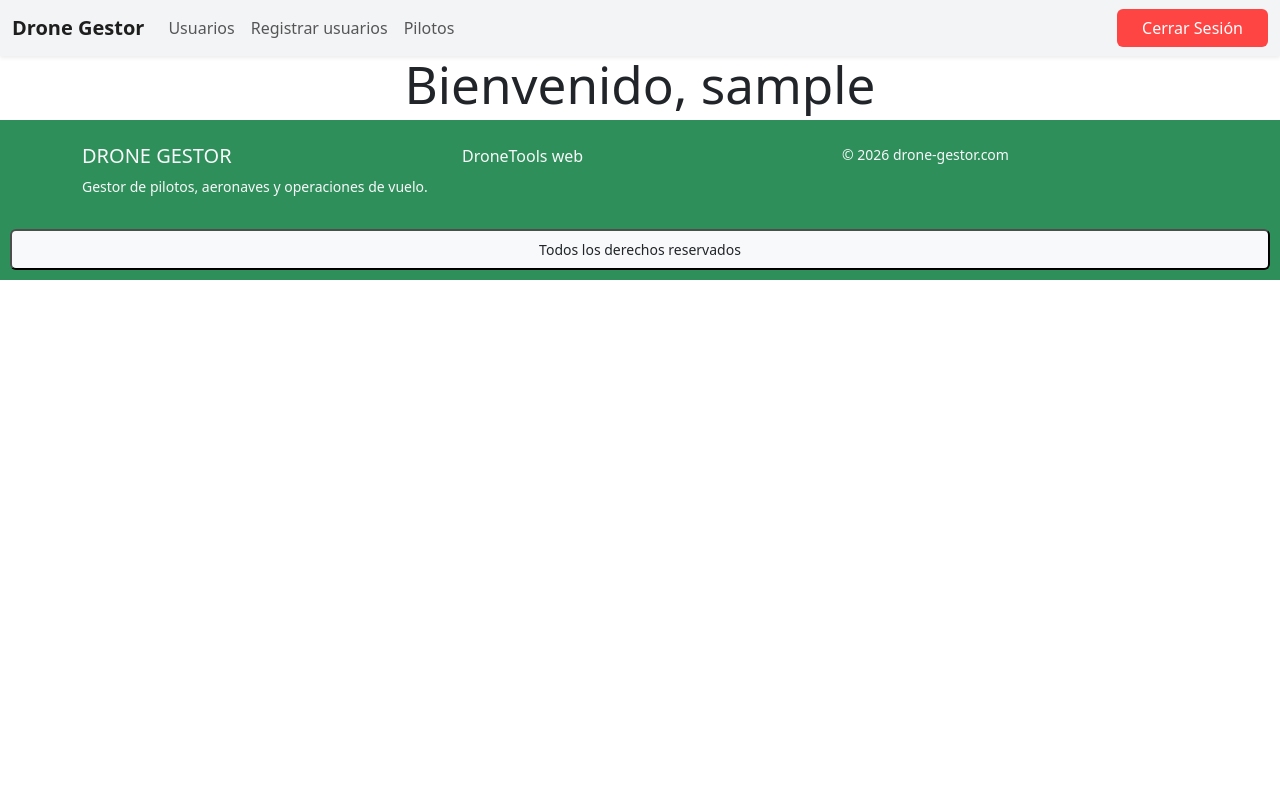
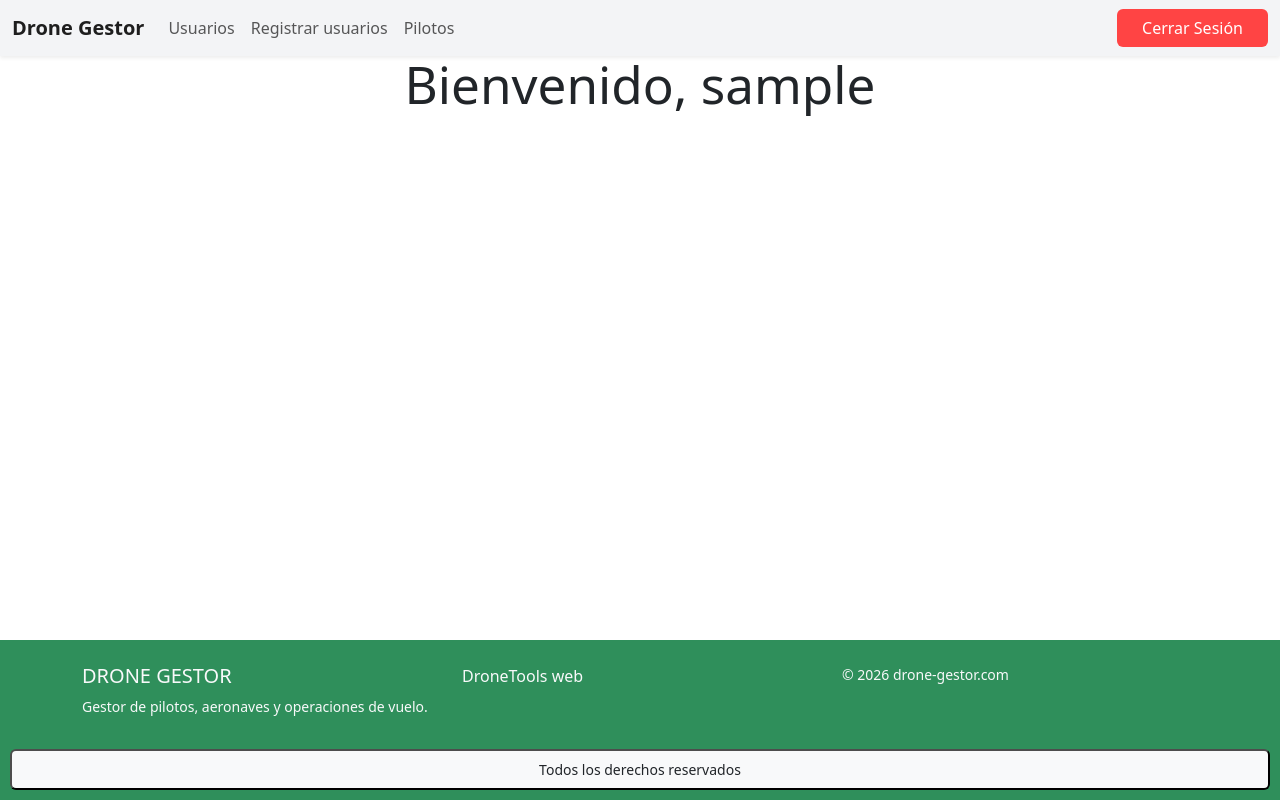
Before and after one commit to kfuentesb/DroneGestory, a React (Vite) app in the folder frontend/: page /home in a window 1280 px wide. Built offline with nearby package versions, Linux system fonts and the light colour scheme; sample sign-in values are in the browser's storage.

Commit message:
AJuste visual footer

```diff
--- a/frontend/src/App.tsx
+++ b/frontend/src/App.tsx
@@ -7,16 +7,18 @@ import Navbar from './components/Navbar';
 function App() {
   return (
     <div className="App">
+      <AuthProvider>
       <main>
-        <AuthProvider>
+
         <Navbar />
           <RouterPrincipal />
           {/* <button type="button" className="btn btn-warning">
           Warning
         </button> */}
-        <Footer />
+
+      </main>
+      <Footer />
       </AuthProvider>
-      </main>
     </div>
   )
 }
```
